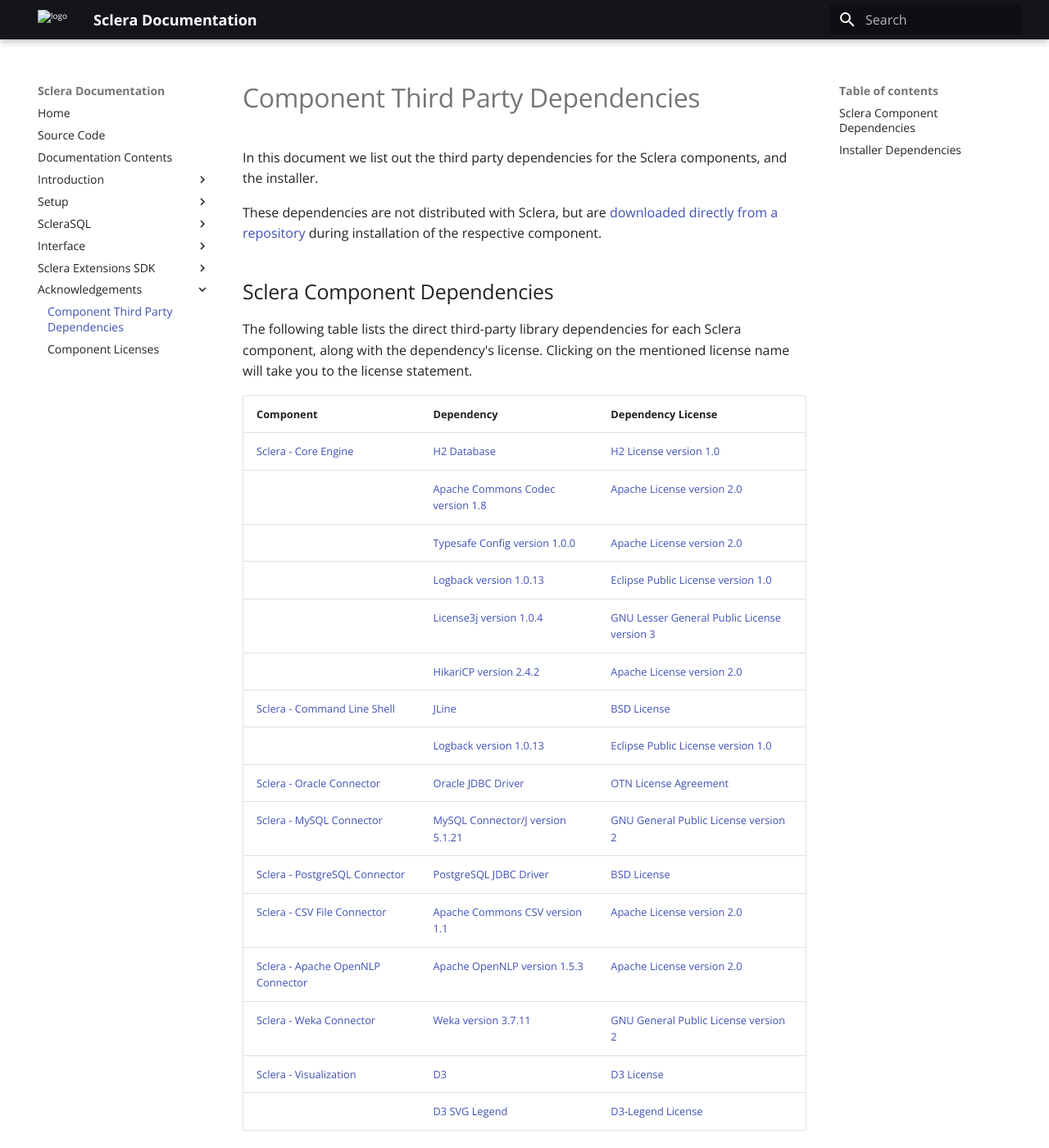
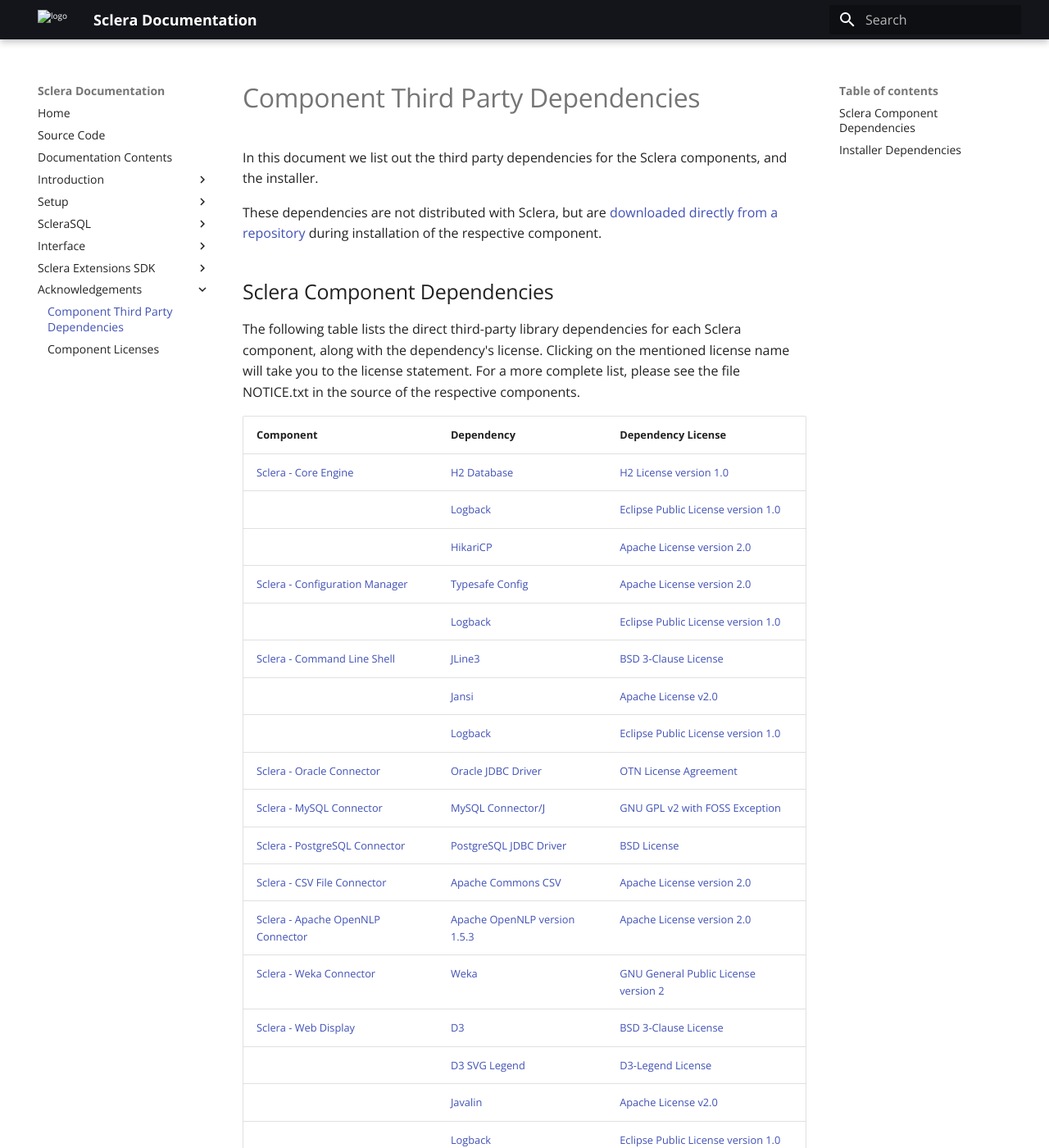
Before and after one commit to scleradb/scleradb.github.io, an MkDocs documentation site: the page built from docsrc/ack/dependencies.md, in a window 1280 px wide and 1400 px high. Shown: the whole window at 82% size. Built offline with MkDocs 1.6.1 and Material for MkDocs 9.7.7, drawn with Linux system fonts in a browser that asks for light colours.

Commit message:
Corrected dependencies

```diff
--- a/docsrc/ack/dependencies.md
+++ b/docsrc/ack/dependencies.md
@@ -3,26 +3,28 @@
 These dependencies are not distributed with Sclera, but are [downloaded directly from a repository](https://www.scala-sbt.org/1.x/docs/Sbt-Launcher.html) during installation of the respective component.
 
 ## Sclera Component Dependencies
-The following table lists the direct third-party library dependencies for each Sclera component, along with the dependency's license. Clicking on the mentioned license name will take you to the license statement.
+The following table lists the direct third-party library dependencies for each Sclera component, along with the dependency's license. Clicking on the mentioned license name will take you to the license statement. For a more complete list, please see the file NOTICE.txt in the source of the respective components.
 
 | Component | Dependency | Dependency License |
 | --------- | ---------- | ------------------ |
 | [Sclera - Core Engine](../setup/components.md#sclera-core) | [H2 Database](http://www.h2database.com) | [H2 License version 1.0](http://www.h2database.com/html/license.html#h2_license) |
-| | [Apache Commons Codec version 1.8](http://commons.apache.org/proper/commons-codec) | [Apache License version 2.0](http://www.apache.org/licenses/LICENSE-2.0) |
-| | [Typesafe Config version 1.0.0](https://github.com/typesafehub/config) | [Apache License version 2.0](http://www.apache.org/licenses/LICENSE-2.0) |
-| | [Logback version 1.0.13](http://logback.qos.ch) | [Eclipse Public License version 1.0](http://logback.qos.ch/license.html) |
-| | [License3j version 1.0.4](http://verhas.github.io/License3j) | [GNU Lesser General Public License version 3](http://verhas.github.io/License3j/license.html) |
-| | [HikariCP version 2.4.2](http://brettwooldridge.github.io/HikariCP) | [Apache License version 2.0](https://raw.githubusercontent.com/brettwooldridge/HikariCP/dev/LICENSE) |
-| [Sclera - Command Line Shell](../setup/components.md#sclera-shell) | [JLine](http://jline.sourceforge.net) | [BSD License](http://jline.sourceforge.net/license.html) |
-| | [Logback version 1.0.13](http://logback.qos.ch) | [Eclipse Public License version 1.0](http://logback.qos.ch/license.html) |
+| | [Logback](http://logback.qos.ch) | [Eclipse Public License version 1.0](http://logback.qos.ch/license.html) |
+| | [HikariCP](http://brettwooldridge.github.io/HikariCP) | [Apache License version 2.0](https://raw.githubusercontent.com/brettwooldridge/HikariCP/dev/LICENSE) |
+| [Sclera - Configuration Manager](../setup/components.md#sclera-config) | [Typesafe Config](https://github.com/typesafehub/config) | [Apache License version 2.0](http://www.apache.org/licenses/LICENSE-2.0) |
+| | [Logback](http://logback.qos.ch) | [Eclipse Public License version 1.0](http://logback.qos.ch/license.html) |
+| [Sclera - Command Line Shell](../setup/components.md#sclera-shell) | [JLine3](https://jitpack.io/p/jline/jline3) | [BSD 3-Clause License](https://opensource.org/licenses/BSD-3-Clause) |
+| | [Jansi](https://fusesource.github.io/jansi/) | [Apache License v2.0](http://www.apache.org/licenses/LICENSE-2.0) |
+| | [Logback](http://logback.qos.ch) | [Eclipse Public License version 1.0](http://logback.qos.ch/license.html) |
 | [Sclera - Oracle Connector](../setup/components.md#sclera-oracle) | [Oracle JDBC Driver](http://www.oracle.com/technetwork/database/features/jdbc/jdbc-drivers-12c-download-1958347.html) | [OTN License Agreement](http://www.oracle.com/technetwork/licenses/distribution-license-152002.html) |
-| [Sclera - MySQL Connector](../setup/components.md#sclera-mysql) | [MySQL Connector/J version 5.1.21](http://dev.mysql.com/doc/connector-j/en/index.html) | [GNU General Public License version 2](http://www.gnu.org/licenses/gpl.html) |
+| [Sclera - MySQL Connector](../setup/components.md#sclera-mysql) | [MySQL Connector/J](http://dev.mysql.com/doc/connector-j/en/index.html) | [GNU GPL v2 with FOSS Exception](https://oss.oracle.com/licenses/universal-foss-exception/) |
 | [Sclera - PostgreSQL Connector](../setup/components.md#sclera-postgresql) | [PostgreSQL JDBC Driver](http://jdbc.postgresql.org) | [BSD License](http://jdbc.postgresql.org/about/license.html) |
-| [Sclera - CSV File Connector](../setup/components.md#sclera-csv) | [Apache Commons CSV version 1.1](http://commons.apache.org/proper/commons-csv/) | [Apache License version 2.0](http://www.apache.org/licenses/LICENSE-2.0) |
+| [Sclera - CSV File Connector](../setup/components.md#sclera-csv) | [Apache Commons CSV](http://commons.apache.org/proper/commons-csv/) | [Apache License version 2.0](http://www.apache.org/licenses/LICENSE-2.0) |
 | [Sclera - Apache OpenNLP Connector](../setup/components.md#sclera-opennlp) | [Apache OpenNLP version 1.5.3](http://opennlp.apache.org) | [Apache License version 2.0](http://www.apache.org/licenses/LICENSE-2.0) |
-| [Sclera - Weka Connector](../setup/components.md#sclera-weka) | [Weka version 3.7.11](http://www.cs.waikato.ac.nz/ml/weka) | [GNU General Public License version 2](http://www.gnu.org/licenses/gpl.html) |
-| [Sclera - Visualization](../setup/components.md#sclera-visualization) | [D3](http://d3js.org) | [D3 License](https://raw.githubusercontent.com/mbostock/d3/master/LICENSE) |
+| [Sclera - Weka Connector](../setup/components.md#sclera-weka) | [Weka](http://www.cs.waikato.ac.nz/ml/weka) | [GNU General Public License version 2](http://www.gnu.org/licenses/gpl.html) |
+| [Sclera - Web Display](../setup/components.md#sclera-visualization) | [D3](http://d3js.org) | [BSD 3-Clause License](https://opensource.org/licenses/BSD-3-Clause) |
 | | [D3 SVG Legend](http://d3-legend.susielu.com) | [D3-Legend License](https://raw.githubusercontent.com/susielu/d3-legend/master/LICENSE) |
+| | [Javalin](https://javalin.io) | [Apache License v2.0](https://www.apache.org/licenses/LICENSE-2.0) |
+| | [Logback](http://logback.qos.ch) | [Eclipse Public License version 1.0](http://logback.qos.ch/license.html) |
 
 ## Installer Dependencies
 The following table lists the dependencies for the [Sclera installer](../setup/install.md). Clicking on the mentioned license name will take you to the license statement.
```
Also changed, not shown: docs/ack/dependencies/index.html (+38 -28 lines), docs/search/search_index.json, 1 other file.
